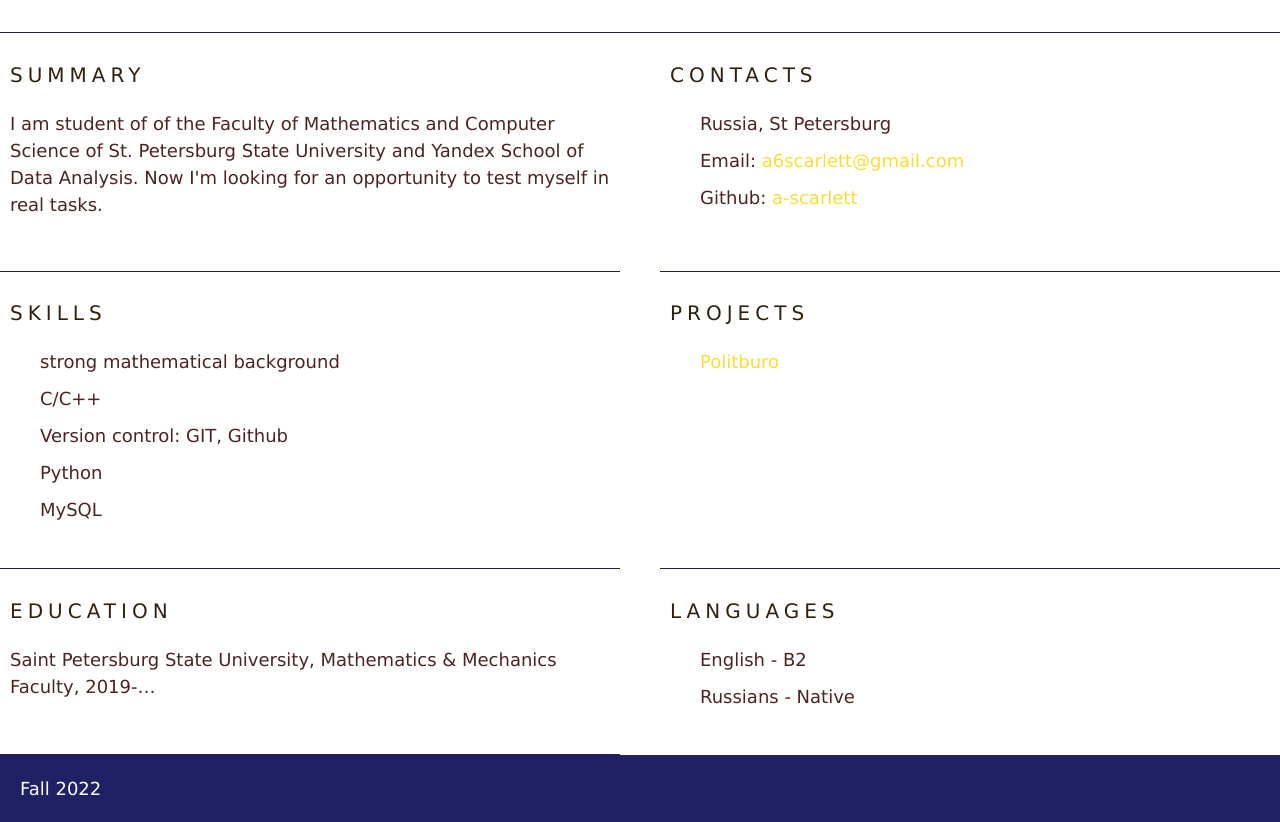
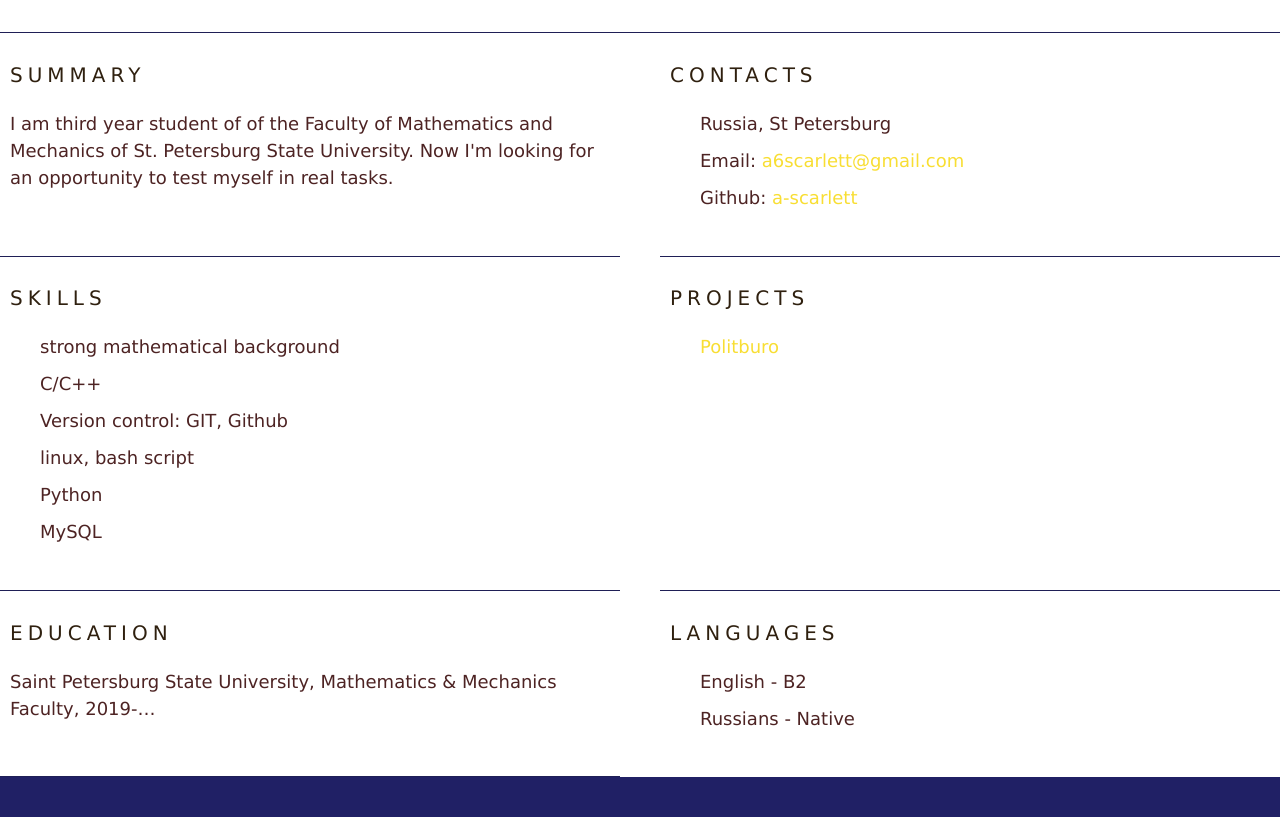
Before and after one commit to a-scarlett/a-scarlett.github.io, a plain HTML site: page index.html in a window 1280 px wide. Shown: the part 400-1222 px from the top of the page. Drawn offline with Linux system fonts and the light colour scheme.

Commit message:
modified

```diff
--- a/index.html
+++ b/index.html
@@ -39,7 +39,7 @@
       <section class="section" id="summary">
         <h2 class="section-title">Summary</h2>
         <p>
-          I am student of of the Faculty of Mathematics and Computer Science of St. Petersburg State University and Yandex School of Data Analysis. Now I'm looking for an opportunity to test myself in real tasks.
+          I am third year student of of the Faculty of Mathematics and Mechanics of St. Petersburg State University. Now I'm looking for an opportunity to test myself in real tasks.
         </p>
       </section>
       <section class="section" id="contacts">
@@ -67,6 +67,9 @@
           </li>
           <li class="section-item">
             Version control: GIT, Github
+          </li>
+          <li class="section-item">
+            linux, bash script
           </li>
           <li class="section-item">
             Python
@@ -103,7 +106,6 @@
   </main>
   <footer class="footer">
     <div class="footer-container">
-      <div> Fall 2022 </div>
     </div>
   </footer>
 </body>
```
